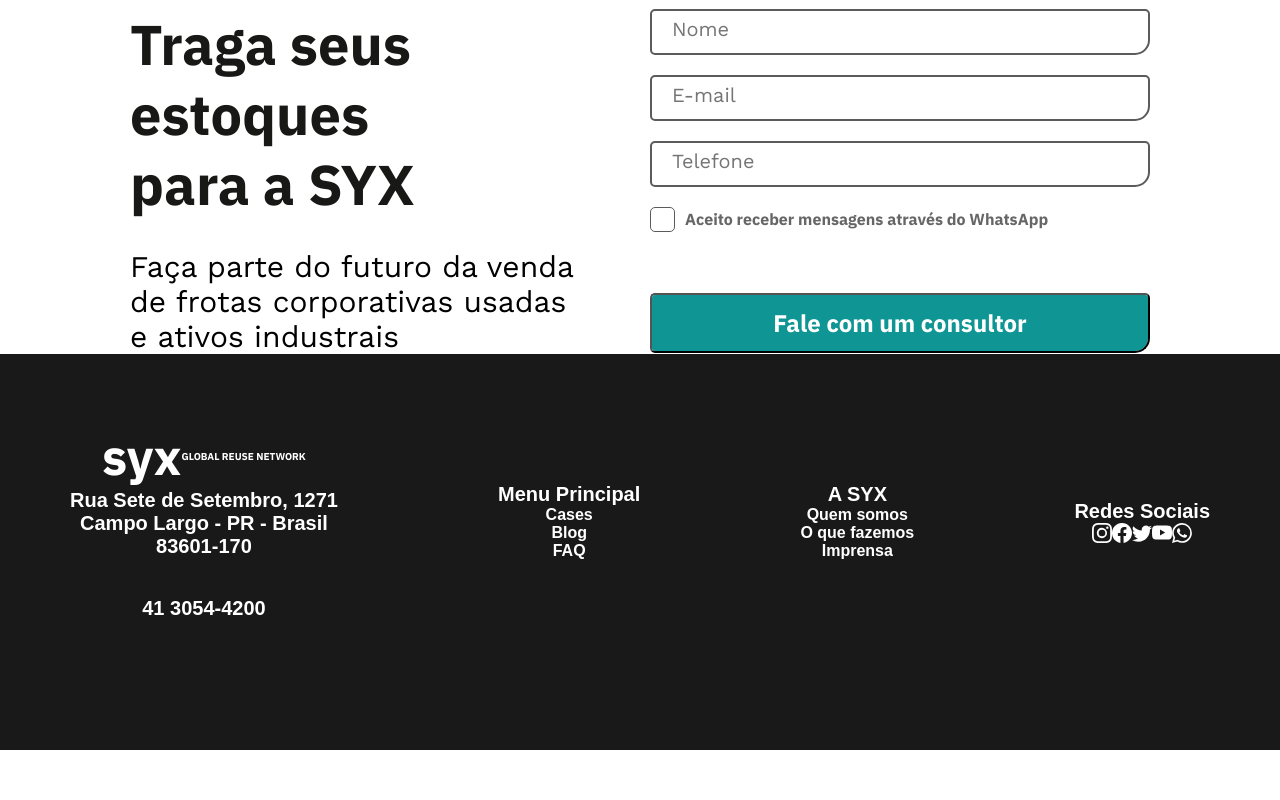
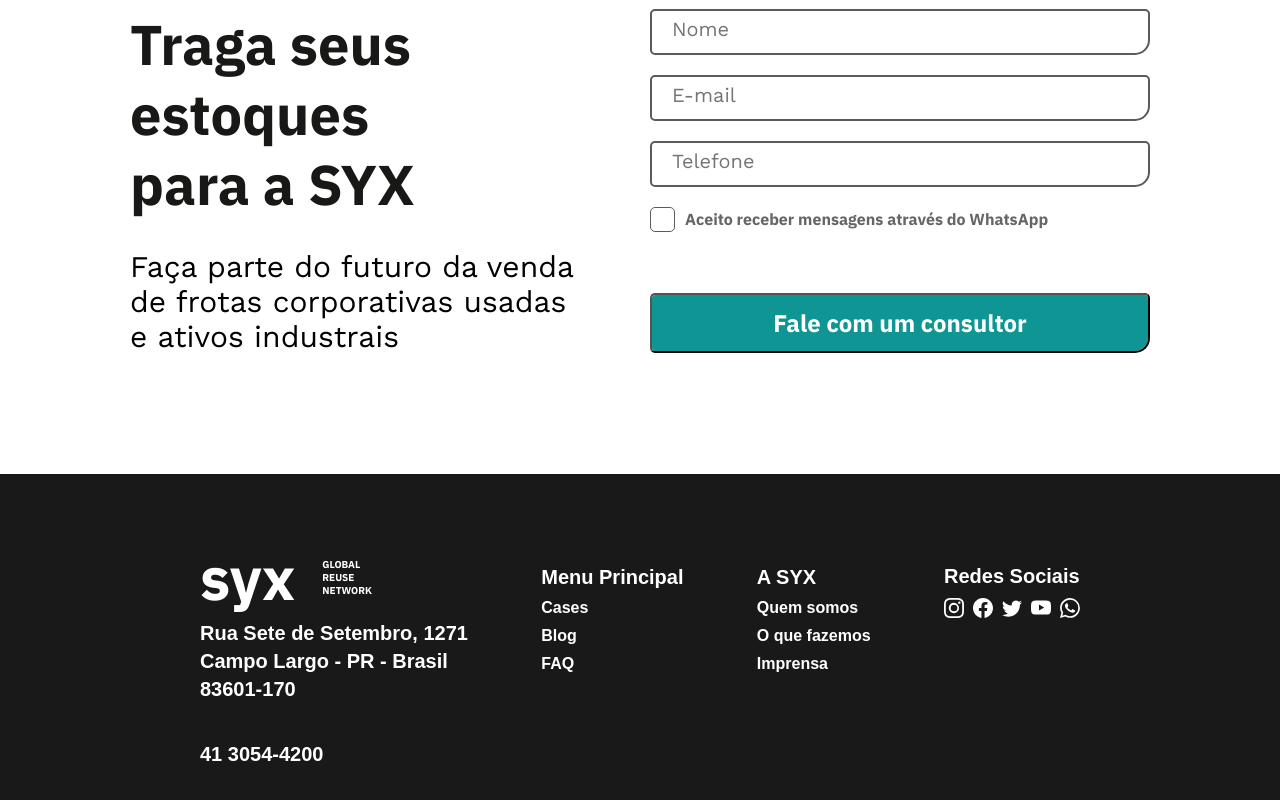
Before and after one commit to LuhBC-pixel/teste-syx, a Next.js app: page / in a window 1280 px wide. Shown: the part 2594-3394 px from the top of the page. Before the commit the page ends 3344 px from the top, so only its background shows below. Built offline with nearby package versions, Linux system fonts and the light colour scheme.

Commit message:
finish style into footer

```diff
--- a/src/components/Footer/index.js
+++ b/src/components/Footer/index.js
@@ -9,6 +9,7 @@
   Address,
   Box,
   BoxMain,
+  BoxSubtitle,
   BoxTitle,
   Container,
   ContainerFooter,
@@ -28,7 +29,11 @@
           <BoxMain>
             <BoxTitle>
               <Title>syx</Title>
-              <SubTitle>GLOBAL REUSE NETWORK</SubTitle>
+              <BoxSubtitle>
+                <SubTitle>GLOBAL</SubTitle>
+                <SubTitle>REUSE</SubTitle>
+                <SubTitle>NETWORK</SubTitle>
+              </BoxSubtitle>
             </BoxTitle>
             <Address>Rua Sete de Setembro, 1271</Address>
             <Address>Campo Largo - PR - Brasil</Address>
@@ -48,7 +53,7 @@
             <Link>O que fazemos</Link>
             <Link>Imprensa</Link>
           </Content>
-          <Content>
+          <Content marginBottom='7.5'>
             <MainTitle>Redes Sociais</MainTitle>
             <Box>
               <BsInstagram size={20} color='#fff' />
--- a/src/components/Footer/styles.js
+++ b/src/components/Footer/styles.js
@@ -3,9 +3,10 @@
 
 export const Container = styled.div`
   width: 100%;
-  height: 24.75rem;
+  height: 24rem;
   background-color: #191919;
-  padding: 4.375rem;
+  padding: 4rem 12.5rem;
+  margin-top: 7.5rem;
 `;
 
 export const ContainerFooter = styled.div`
@@ -17,8 +18,9 @@
 export const BoxMain = styled.div`
   display: flex;
   flex-direction: column;
-  align-items: center;
+  align-items: flex-start;
   justify-content: center;
+  gap: 0.313rem;
 `;
 
 export const BoxTitle = styled.div`
@@ -30,9 +32,19 @@
 export const Title = styled.h3`
   font-style: normal;
   font-weight: bold;
-  font-size: 50px;
+  font-size: 60px;
   font-family: ${FONTS.FontfamilyIbmPlexSans};
   color: #fff;
+  text-align: left;
+`;
+
+export const BoxSubtitle = styled.div`
+  display: flex;
+  flex-direction: column;
+  align-items: flex-start;
+  justify-content: center;
+  width: 5.313rem;
+  margin-left: 1.688rem;
 `;
 
 export const SubTitle = styled.p`
@@ -41,6 +53,7 @@
   font-size: 10px;
   font-family: ${FONTS.FontfamilyIbmPlexSans};
   color: #fff;
+  line-spacing: ${FONTS.LineSpacing50};
 `;
 
 export const Address = styled.span`
@@ -50,17 +63,21 @@
   line-spacing: ${FONTS.LineSpacing50}
   font-family: ${FONTS.FontfamilyIbmPlexSans};
   color: #fff;
+  width: 100%;
 `;
 
 export const Separator = styled.div`
-  margin-top: 2.438rem;
+  margin-top: 2rem;
 `;
 
 export const Content = styled.div`
   display: flex;
   flex-direction: column;
-  align-items: center;
+  align-items: flex-start;
   justify-content: center;
+  gap: 0.625rem;
+  margin-bottom: ${({ marginBottom }) =>
+    marginBottom ? `${marginBottom}rem` : '4rem'};
 `;
 
 export const MainTitle = styled.span`
@@ -85,4 +102,5 @@
   display: flex;
   align-items: center;
   justify-content: center;
+  gap: 0.563rem;
 `;
```
